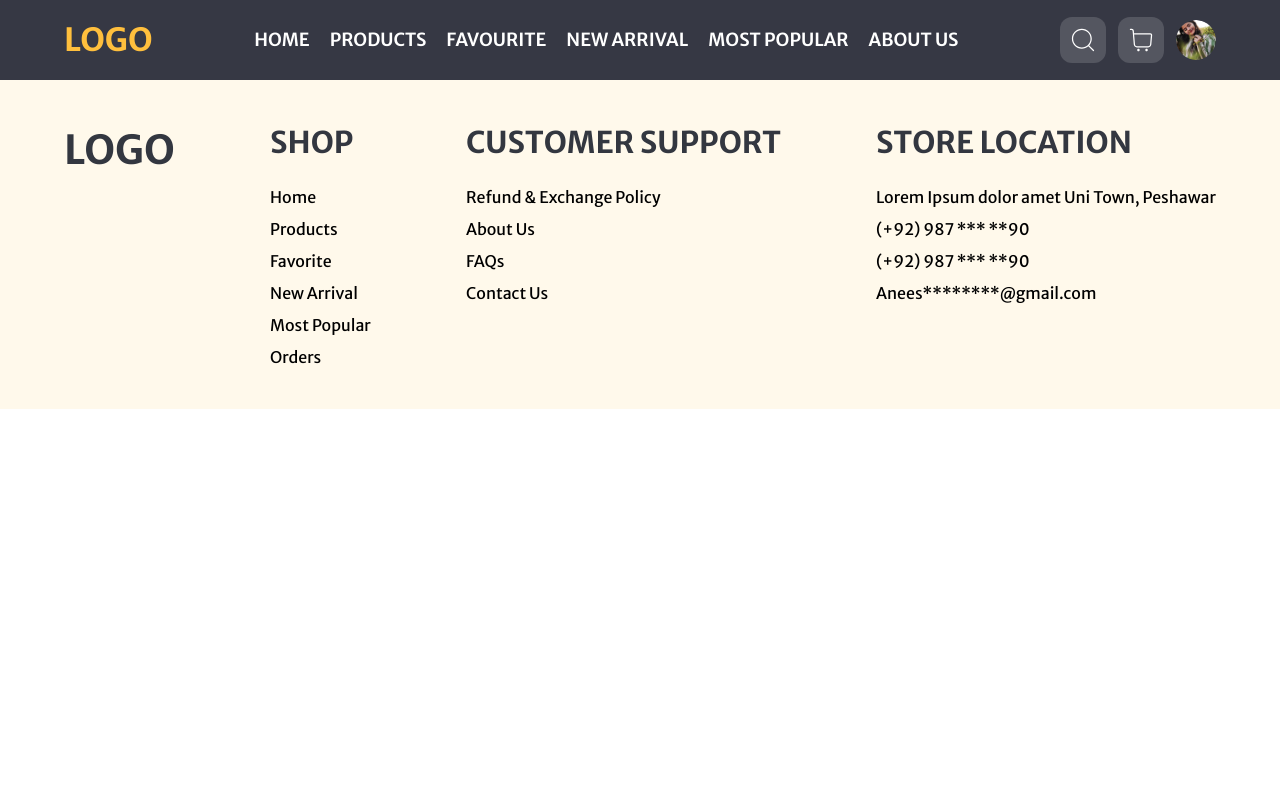
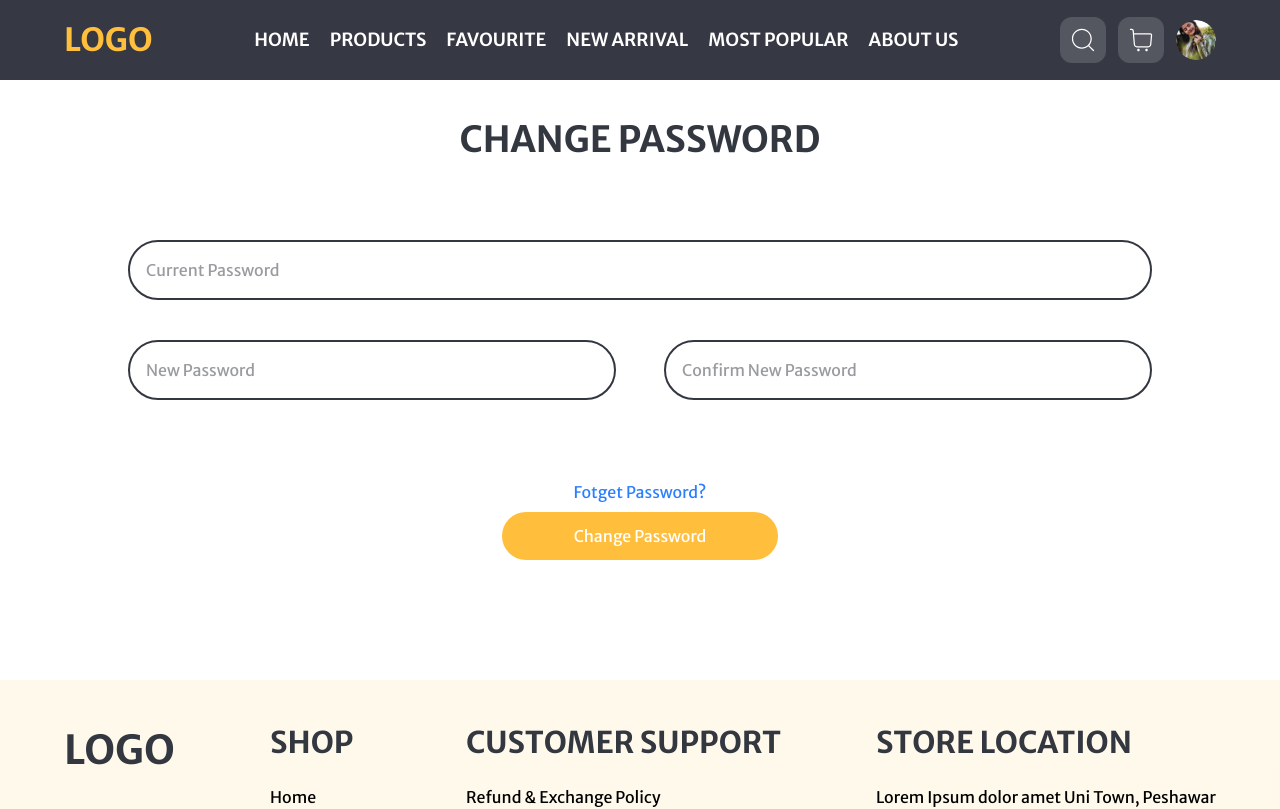
Before and after one commit to Bilal4542/e-commerce-chappal-web-app, a React (Vite) app: page /change-password in a window 1280 px wide. Shown: the top 809 px of the page. Built offline with nearby package versions, Linux system fonts and the light colour scheme.

Commit message:
passwords screen done

```diff
--- a/src/App.jsx
+++ b/src/App.jsx
@@ -14,6 +14,10 @@ import Profile from "./components/Profile"
 import EditProfile from "./components/EditProfile"
 import Setting from "./components/Setting"
 import AnotherAddress from "./components/AnotherAddress"
+import ChangePassword from "./components/ChangePassword"
+import ForgetPassword from "./components/ForgetPassword"
+import Verification from "./components/Verification"
+import NewPassword from "./components/NewPassword"
 
 function App() {
 
@@ -34,6 +38,10 @@ function App() {
         <Route path="/edit-profile" element={ <EditProfile/> }/>
         <Route path="/setting" element={ <Setting/> }/>
         <Route path="/another-address" element={ <AnotherAddress/> } />
+        <Route path="/change-password" element={ <ChangePassword/> } />
+        <Route path="/forget-password" element={ <ForgetPassword/> } />
+        <Route path="/verification" element={ <Verification/> } />
+        <Route path="/new-password" element={ <NewPassword/> } />
       </Routes>
       <Footer/>
     </>
--- /dev/null
+++ b/src/components/ChangePassword.jsx
@@ -0,0 +1,42 @@
+import React from 'react'
+import Button from './Button'
+import { Link } from 'react-router-dom'
+
+const ChangePassword = () => {
+  return (
+    <div>
+        <h1 className="font-bold text-4xl uppercase text-[rgba(51,55,64,1)] text-center my-10">
+        Change Password
+      </h1>
+   <div className="flex items-center justify-center my-10">
+       <form className='w-[80%] flex justify-center flex-col gap-10 my-10'>
+        <div className="w-full flex flex-col gap-4">
+                <input
+                  type="password"
+                  placeholder="Current Password"
+                  className="outline-none border-2 text-[16px] text-[rgba(51,55,64,1)] rounded-[80px] w-full px-4 py-4"
+                />
+              </div>
+              <div className="flex justify-between gap-6 lg:gap-12 flex-col lg:flex-row">
+                  <input
+                    type="password"
+                    placeholder="New Password"
+                    className="outline-none border-2 text-[16px] text-[rgba(51,55,64,1)] rounded-[80px] w-full px-4 py-4"
+                  />
+                  <input
+                    type="password"
+                    placeholder="Confirm New Password"
+                    className="outline-none border-2 text-[16px] text-[rgba(51,55,64,1)] rounded-[80px] w-full px-4 py-4"
+                  />
+                </div>
+               <div className="flex items-center justify-center flex-col gap-2 my-10">
+                <Link to={'/forget-password'} className='text-blue-500 hover:underline'>Fotget Password?</Link>
+                 <Button title={'Change Password'}/>
+               </div>
+      </form>
+   </div>
+    </div>
+  )
+}
+
+export default ChangePassword
--- /dev/null
+++ b/src/components/ForgetPassword.jsx
@@ -0,0 +1,25 @@
+import React from 'react'
+import Button from './Button'
+import { Link } from 'react-router-dom'
+
+const ForgetPassword = () => {
+  return (
+    <div>
+      <h1 className="font-bold text-4xl uppercase text-[rgba(51,55,64,1)] text-center my-10">
+        Forget Password
+      </h1>
+      <div className="flex items-center justify-center flex-col">
+         <div className="w-[70%] flex justify-center items-center flex-col gap-40 my-20">
+                <input
+                  type="email"
+                  placeholder="Email"
+                  className="outline-none border-2 text-[16px] text-[rgba(51,55,64,1)] rounded-[80px] w-full px-4 py-4"
+                />
+                <Link to={'/verification'}><Button title={'Get Code'}/></Link>
+              </div>
+      </div>
+    </div>
+  )
+}
+
+export default ForgetPassword
--- /dev/null
+++ b/src/components/NewPassword.jsx
@@ -0,0 +1,29 @@
+import React from 'react'
+import Button from './Button'
+
+const NewPassword = () => {
+  return (
+    <div>
+        <h1 className="font-bold text-4xl uppercase text-[rgba(51,55,64,1)] text-center my-10">
+        New Password
+      </h1>
+                <div className="flex items-center justify-center flex-col gap-20 my-20">
+                       <div className="w-[70%] flex justify-between gap-6 lg:gap-12 flex-col lg:flex-row">
+                  <input
+                    type="password"
+                    placeholder="New Password"
+                    className="outline-none border-2 text-[16px] text-[rgba(51,55,64,1)] rounded-[80px] w-full px-4 py-4"
+                  />
+                  <input
+                    type="password"
+                    placeholder="Confirm New Password"
+                    className="outline-none border-2 text-[16px] text-[rgba(51,55,64,1)] rounded-[80px] w-full px-4 py-4"
+                  />
+                </div>
+                <Button title={'Change Password'}/>
+                </div>
+    </div>
+  )
+}
+
+export default NewPassword
--- a/src/components/ProfileDropDown.jsx
+++ b/src/components/ProfileDropDown.jsx
@@ -29,7 +29,7 @@ const ProfileDropDown = () => {
           <Link to={'/setting'} className="font-semibold text-gray-800 cursor-pointer mb-3">
             Setting
           </Link>
-          <Link className="font-semibold text-gray-800 cursor-pointer mb-3">
+          <Link to={'/change-password'} className="font-semibold text-gray-800 cursor-pointer mb-3">
             Change Password
           </Link>
           <div className="h-px bg-gray-300 my-3"></div>
--- /dev/null
+++ b/src/components/Verification.jsx
@@ -0,0 +1,25 @@
+import React from 'react'
+import { Link } from 'react-router-dom'
+import Button from './Button'
+
+const Verification = () => {
+  return (
+     <div>
+      <h1 className="font-bold text-4xl uppercase text-[rgba(51,55,64,1)] text-center my-10">
+        Verification
+      </h1>
+      <div className="flex items-center justify-center flex-col">
+         <div className="w-[70%] flex justify-center items-center flex-col gap-40 my-20">
+                <input
+                  type="text"
+                  placeholder="Code"
+                  className="outline-none border-2 text-[16px] text-[rgba(51,55,64,1)] rounded-[80px] w-full px-4 py-4"
+                />
+                <Link to={'/new-password'}><Button title={'Verify'}/></Link>
+              </div>
+      </div>
+    </div>
+  )
+}
+
+export default Verification
```
